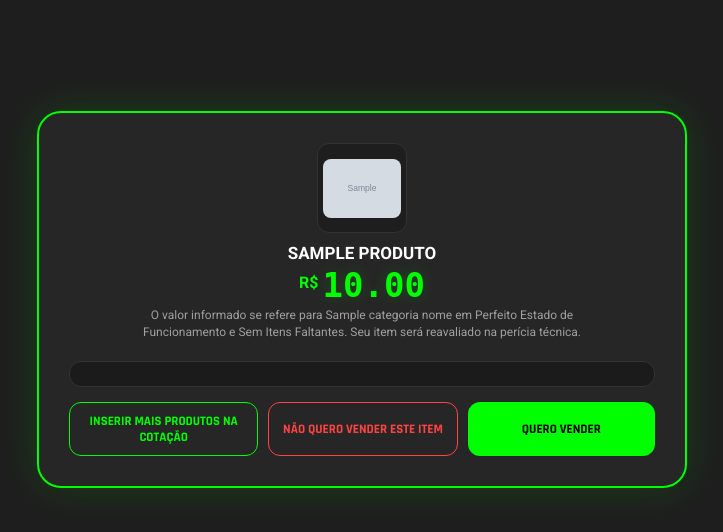
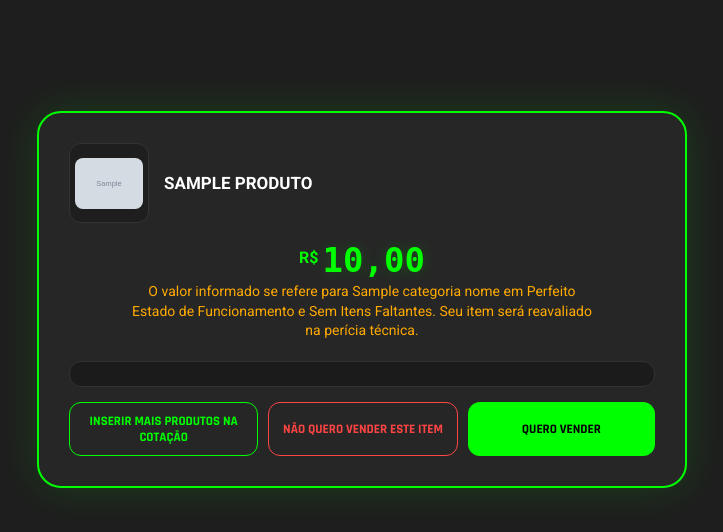
Before and after one commit to avernax-droid/MyGames, a Flask app: template templates/resultado.html in a window 1280 px wide. Shown: the part 98-630 px from the top of the page, without its empty margins (278-1001 px from the left). Run offline with Flask 3, Linux system fonts and the light colour scheme; the template is opened without the code that fills it: most values are stand-ins (such as "Sample title", 1, 10 or a date in 2020); grey boxes marked "Sample" are stand-in pictures.

Commit message:
feat: implementa filtro moeda_real no server.py e aplica formatação nos templates

```diff
--- a/DOCS/mermoria.txt
+++ b/DOCS/mermoria.txt
@@ -162,3 +162,7 @@ Próximos Passos Sugeridos para Documentação
 Validação de API: Certifique-se de que a rota /api/status-upload/<token> esteja retornando um JSON limpo contendo apenas a lista de arquivos (ex: {"status": "concluido", "fotos": ["foto1.jpg", "foto2.jpg"]}).
 
 Padronização CSS: Todos os novos componentes mobile utilizam a variável --cor-destaque e o tom #d48806 para ênfases, garantindo a identidade visual.
+
+=====================
+
+substituir a formatação antiga do valor (replace('.', ',')) pelo uso limpo do novo filtro global | moeda_real que criamos no server.py.
--- a/server.py
+++ b/server.py
@@ -29,6 +29,7 @@
 # - 16/06/2026: Tratamento seguro da variável nome_fantasia na rota /finalizar com fallback para evitar erros de renderização no Jinja2.
 # - 19/06/2026: Inclusão do repasse da variável categoria_nome na rota /cotar para exibição dinâmica no resultado.html.
 # - 20/06/2026: Correção na injeção do dicionário de contatos na rota /finalizar para exibição correta no sucesso.html.
+# - 22/06/2026: Criação do filtro customizado Jinja2 'moeda_real' para formatação global de valores monetários.
 # ==============================================================================
 
 import os
@@ -78,6 +79,15 @@ def from_json_filter(value):
         except (ValueError, TypeError):
             return []
     return value
+
+# NOVO FILTRO: Formatação global de moeda para o padrão brasileiro
+@app.template_filter('moeda_real')
+def moeda_real_filter(valor):
+    try:
+        # Força conversão para float, formata com 2 casas decimais e troca ponto por vírgula
+        return f"{float(valor):.2f}".replace('.', ',')
+    except (ValueError, TypeError):
+        return "0,00"
 
 # --- CONFIGURAÇÃO DE UPLOADS ---
 UPLOAD_FOLDER = os.getenv("DIRETORIO_UPLOADS_PERICIA", 'static/uploads/pericia')
--- a/templates/resultado.html
+++ b/templates/resultado.html
@@ -18,6 +18,8 @@
   - 19/06/2026: Atualização dos rótulos (labels) dos botões de ação final para maior clareza na UX.
   - 19/06/2026: Inclusão de alerta sobre jogos digitais e cotação por média exclusivo para a categoria de Jogos.
   - 19/06/2026: Ajuste de UX pós-descarte individual: Ocultação dos botões de fluxo e exibição de um botão único "VOLTAR" para a seleção de produtos.
+  - 22/06/2026: Ajuste de layout do cabeçalho (ícone alinhado à esquerda do título), formatação de moeda em BRL (vírgula) e destaque laranja no aviso de reavaliação.
+  - 22/06/2026: Ajuste na mensagem de reavaliação (destaque laranja e aumento de fonte aplicados a todo o texto) e aplicação do filtro moeda_real.
   ==============================================================================
 #}
 {% extends 'base.html' %}
@@ -55,7 +57,7 @@
 
             <div class="valor-container">
                 <span class="simbolo-monetario">R$</span>
-                <span class="valor-pix">{{ "%.2f"|format(cotacao.valor_final) }}</span>
+                <span class="valor-pix">{{ cotacao.valor_final | moeda_real }}</span>
             </div>
 
             {% endif %}
@@ -137,16 +139,26 @@
 </script>
 
 <style>
-    /* COMPACTAÇÃO DE MARGENS APLICADA */
+    /* COMPACTAÇÃO DE MARGENS E ALINHAMENTO APLICADA */
+    .oferta-header {
+        display: flex;
+        align-items: center;
+        justify-content: flex-start; /* Alinha à esquerda */
+        gap: 15px;
+        margin-bottom: 20px;
+        text-align: left;
+    }
+
     .produto-thumb-wrapper {
-        width: 90px; height: 90px; margin: 0 auto 10px;
+        width: 80px; height: 80px; margin: 0; /* Removido margin auto para alinhar à esquerda */
         display: flex; align-items: center; justify-content: center;
         background: rgba(0, 0, 0, 0.2); border: var(--borda-fina);
         border-radius: 12px; padding: 5px;
+        flex-shrink: 0;
     }
 
     .produto-mini-foto { max-width: 100%; max-height: 100%; border-radius: 8px; object-fit: contain; }
-    .produto-nome-display { color: var(--texto-br); text-transform: uppercase; font-size: 17px; font-weight: bold; }
+    .produto-nome-display { color: var(--texto-br); text-transform: uppercase; font-size: 17px; font-weight: bold; text-align: left; }
 
     .valor-container { margin: 5px 0; }
     .simbolo-monetario { color: var(--cor-destaque); font-size: 16px; vertical-align: top; font-weight: bold; margin-top: 5px; display: inline-block; }
@@ -155,8 +167,9 @@
     .info-estado { margin-bottom: 15px; }
 
     .texto-reavaliacao {
-        color: var(--texto-dim);
-        font-size: 12px;
+        color: #ffaa00;
+        font-weight: 500;
+        font-size: 14px;
         line-height: 1.4;
         margin: 0 auto;
         max-width: 80%;
```
Also changed, not shown: templates/pericia.html (+11 -2 lines), templates/termos_oferta.html (+24 -20 lines).
